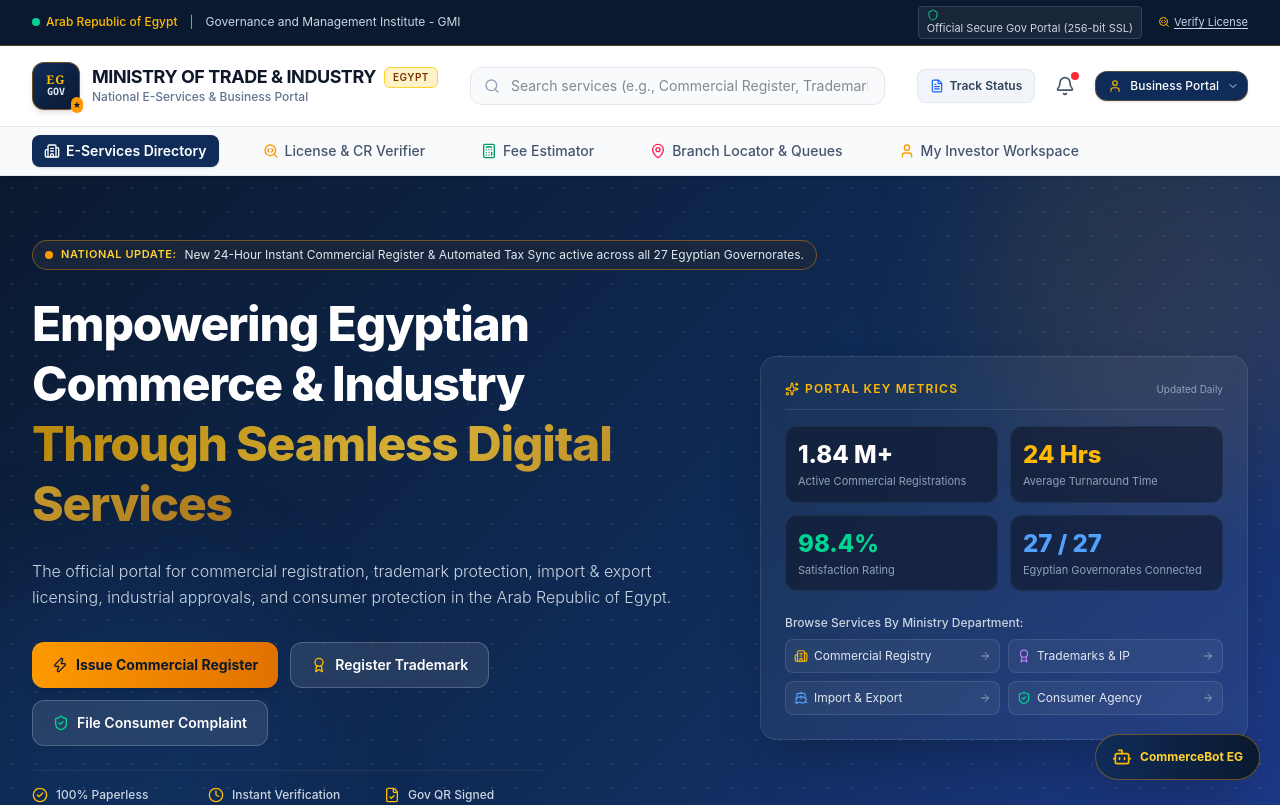
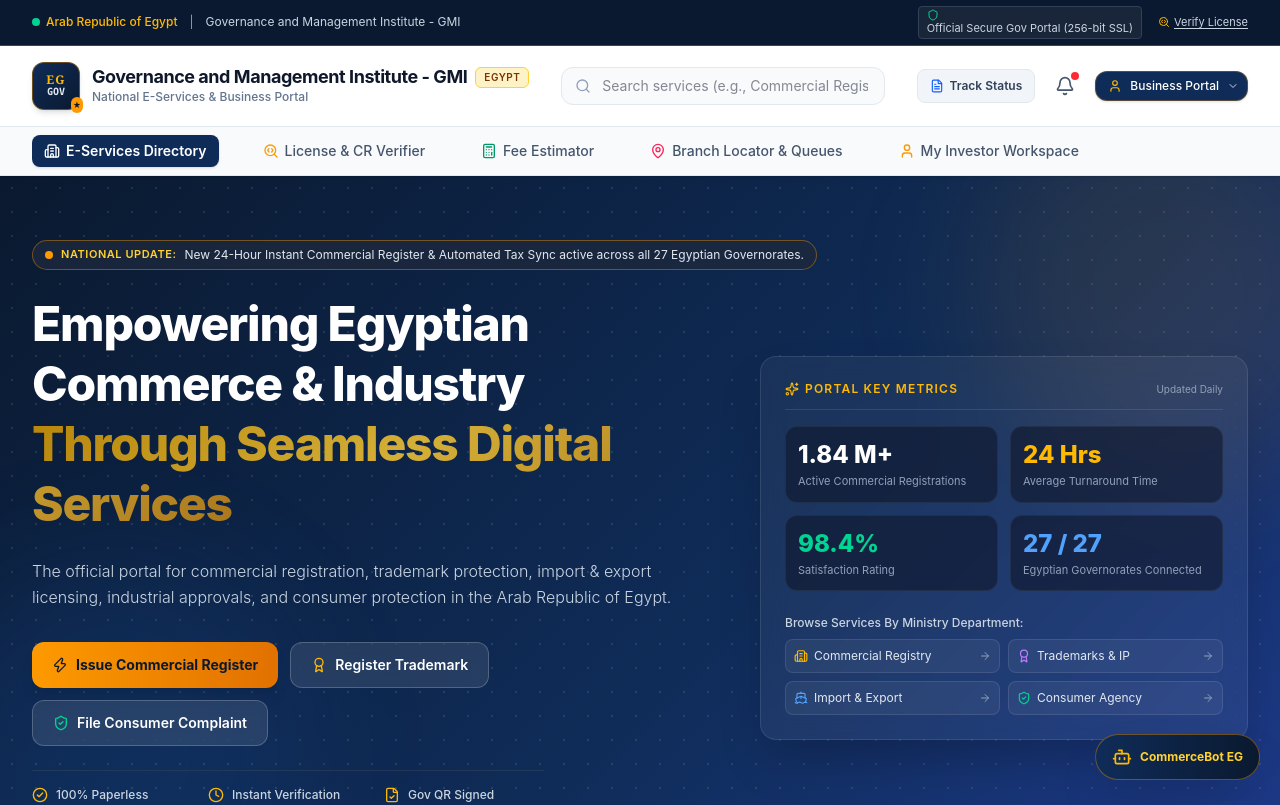
Before and after one commit to mohamedtaha152/ministry-commerce, a React (Vite) app: page / in a window 1280 px wide. Shown: the top 805 px of the page. Built offline with nearby package versions, Linux system fonts and the light colour scheme.

Commit message:
Update Navbar.jsx

```diff
--- a/src/components/Navbar.jsx
+++ b/src/components/Navbar.jsx
@@ -86,7 +86,7 @@ export default function Navbar({
             <div>
               <div className="flex items-center gap-2">
                 <h1 className="text-lg font-bold text-slate-900 tracking-tight leading-tight">
-                  MINISTRY OF TRADE & INDUSTRY
+                  Governance and Management Institute - GMI
                 </h1>
                 <span className="text-[10px] uppercase tracking-wider font-semibold px-2 py-0.5 bg-amber-100 text-amber-900 rounded-md border border-amber-300">
                   EGYPT
```
